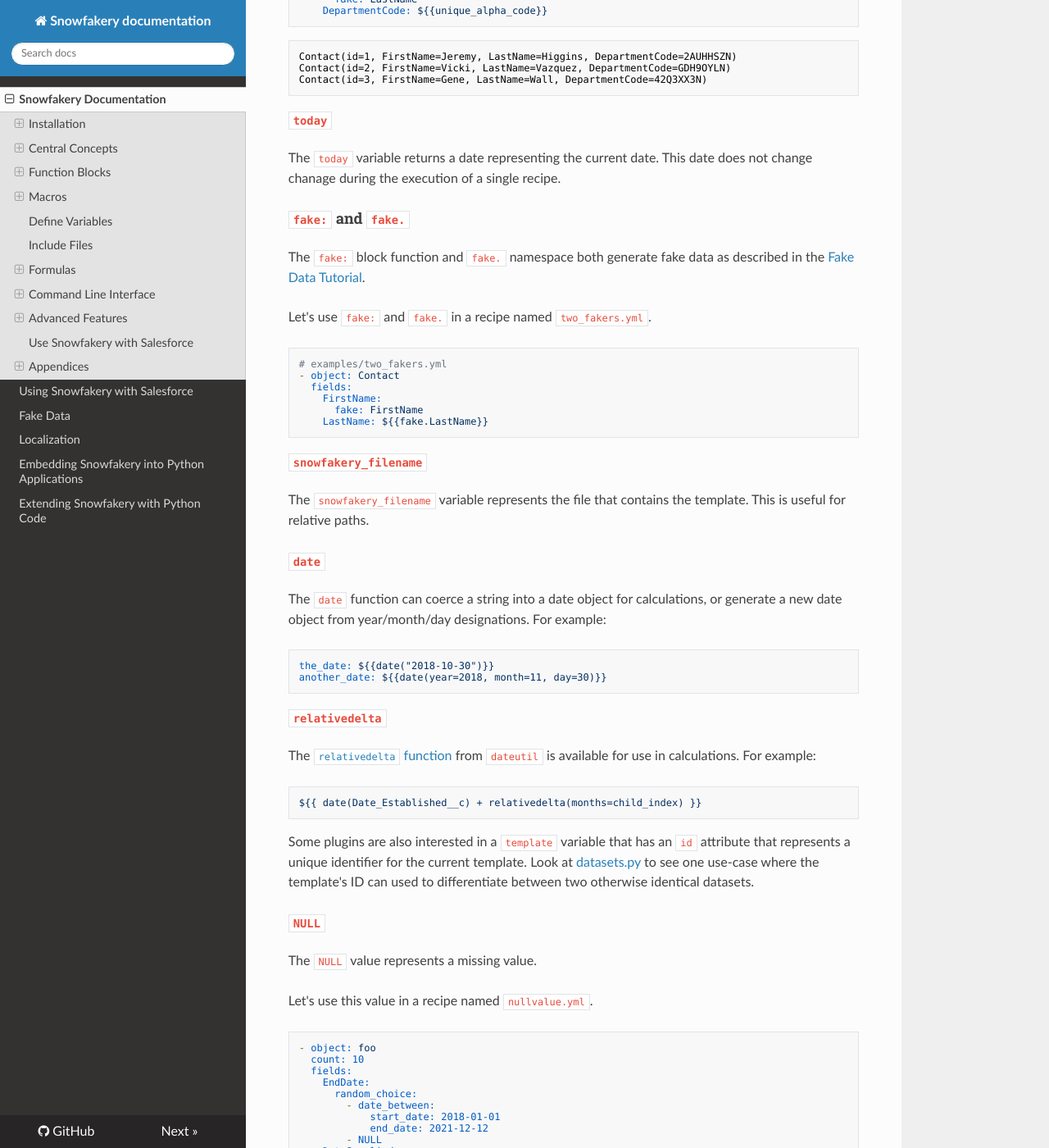
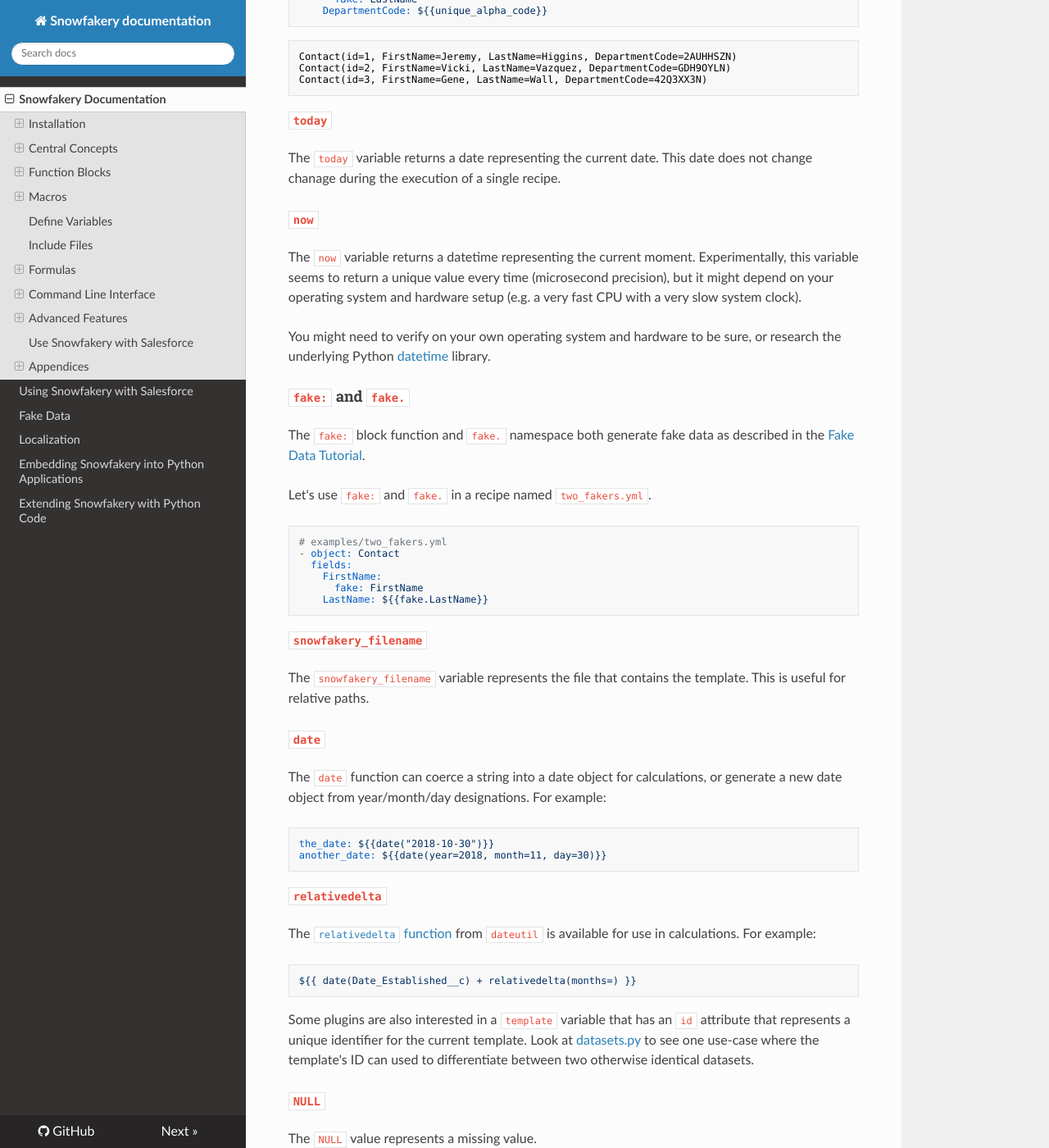
Before and after one commit to SFDO-Tooling/Snowfakery, an MkDocs documentation site: the page built from docs/index.md, in a window 1280 px wide and 1400 px high, scrolled down 19884 px. Shown: the whole window at 82% size. Built offline with MkDocs 1.6.1, drawn with Linux system fonts in a browser that asks for light colours; nearby versions of some CDN libraries.

Commit message:
Add 'now' variable to Snowfakery

````diff
--- a/docs/index.md
+++ b/docs/index.md
@@ -985,6 +985,19 @@ Contact(id=3, FirstName=Gene, LastName=Wall, DepartmentCode=42Q3XX3N)
 
 The `today` variable returns a date representing the current date. This date does not change chanage during the execution of a single recipe.
 
+#### `now`
+
+The `now` variable returns a datetime
+representing the current moment. Experimentally,
+this variable seems to return a unique value
+every time (microsecond precision), but it might depend on
+your operating system and hardware setup
+(e.g. a very fast CPU with a very slow system clock).
+
+You might need to verify on your own operating system
+and hardware to be sure, or research the underlying
+Python [datetime](https://docs.python.org/3/library/datetime.html#datetime-objects) library.
+
 #### `fake:` and `fake.`
 
 The `fake:` block function and `fake.` namespace both generate fake data as described in the [Fake Data Tutorial](fakedata.md).
@@ -1018,7 +1031,7 @@ another_date: ${{date(year=2018, month=11, day=30)}}
 The [`relativedelta` function](https://dateutil.readthedocs.io/en/stable/relativedelta.html) from `dateutil` is available for use in calculations. For example:
 
 ```yaml
-${{ date(Date_Established__c) + relativedelta(months=child_index) }}
+${{ date(Date_Established__c) + relativedelta(months=) }}
 ```
 
 Some plugins are also interested in a `template` variable that has an `id` attribute that represents a unique identifier for the current template. Look at
````
Also changed, not shown: 2 other files.
